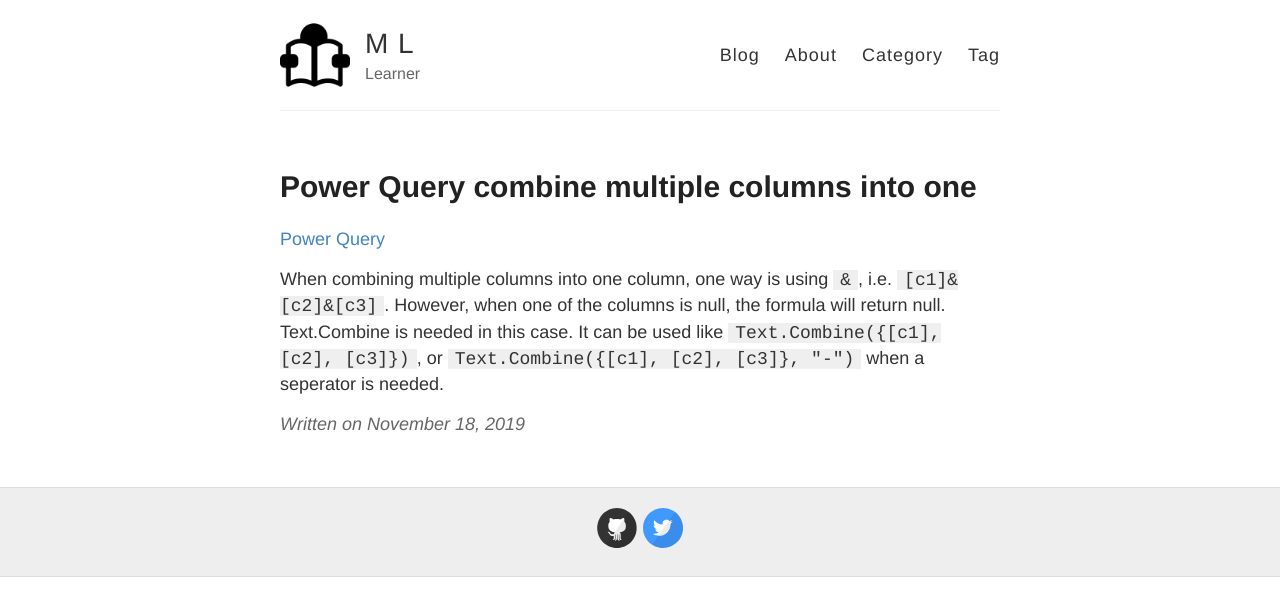
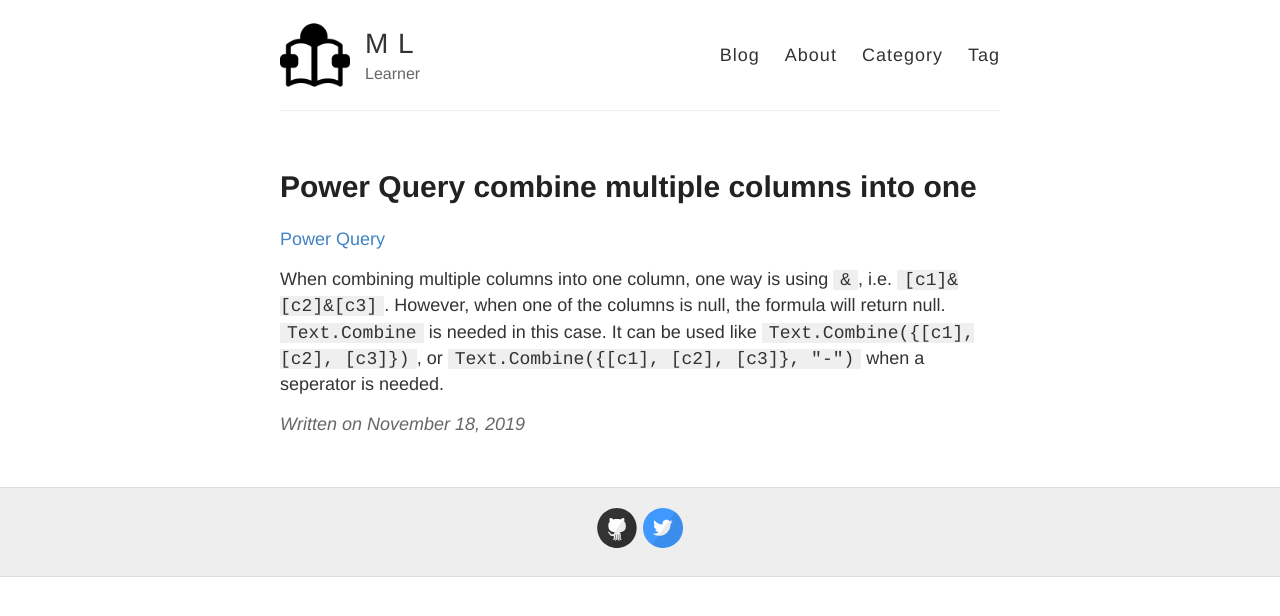
Before and after one commit to MingLang/MingLang.github.io, a Jekyll site: the page built from _posts/2019-11-18-Power-Query-Combine-multiple-columns-into-one.md, in a window 1280 px wide. Shown: the top 616 px of the page. Built offline with Jekyll 4.4.1, drawn with Linux system fonts in a browser that asks for light colours.

```diff
--- a/_posts/2019-11-18-Power-Query-Combine-multiple-columns-into-one.md
+++ b/_posts/2019-11-18-Power-Query-Combine-multiple-columns-into-one.md
@@ -5,4 +5,4 @@ category: Power Query
 tags: [Power Query]
 ---
 
-When combining multiple columns into one column, one way is using `&`, i.e. `[c1]&[c2]&[c3]`. However, when one of the columns is null, the formula will return null. Text.Combine is needed in this case. It can be used like `Text.Combine({[c1], [c2], [c3]})`, or `Text.Combine({[c1], [c2], [c3]}, "-")` when a seperator is needed.
+When combining multiple columns into one column, one way is using `&`, i.e. `[c1]&[c2]&[c3]`. However, when one of the columns is null, the formula will return null. `Text.Combine` is needed in this case. It can be used like `Text.Combine({[c1], [c2], [c3]})`, or `Text.Combine({[c1], [c2], [c3]}, "-")` when a seperator is needed.
```
